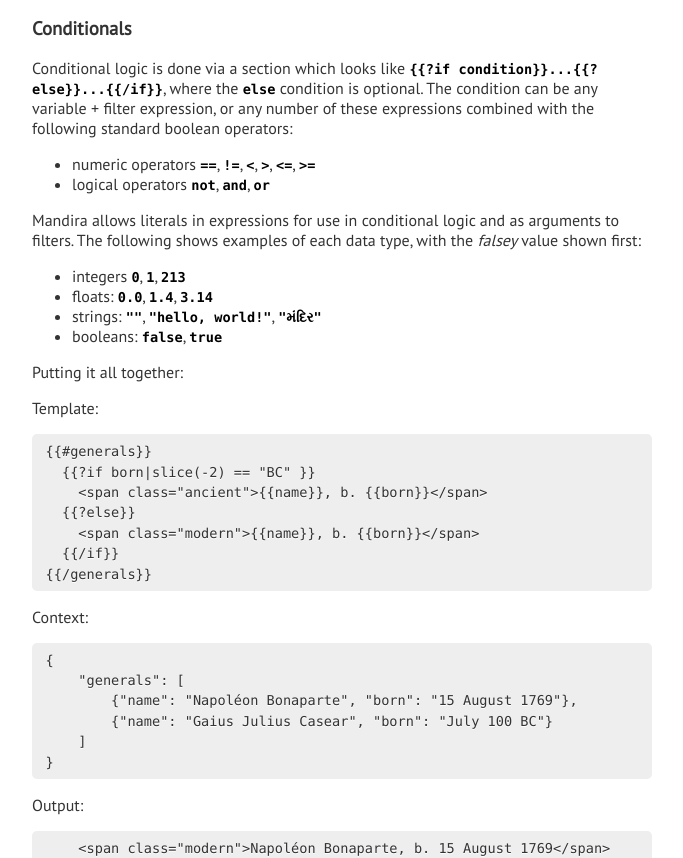
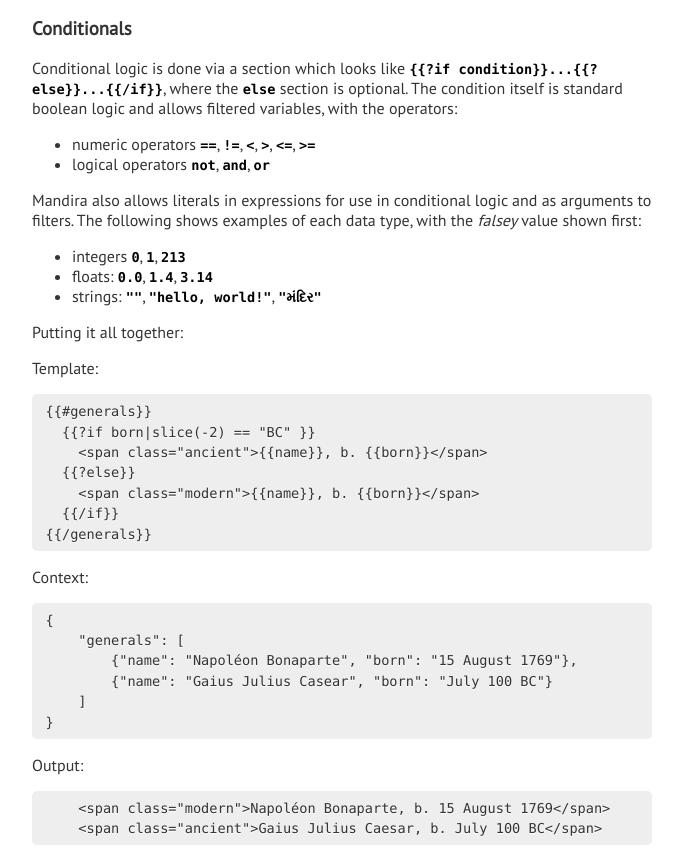
Before and after one commit to jmoiron/mandira, a plain HTML site: page index.html in a window 1280 px wide. Shown: the part 3552-4410 px from the top of the page, without its empty margins (298-981 px from the left). Drawn offline with Linux system fonts and the light colour scheme; a script that the page names is missing.

Commit message:
update documentation to get rid of unnecessary boolean literals

```diff
--- a/index.html
+++ b/index.html
@@ -183,17 +183,16 @@ b. 15 August 1769, d. 5 May 1821
 </pre>
 
 <h3>Conditionals</h3>
-<p>Conditional logic is done via a section which looks like <code>{{?if condition}}...{{?else}}...{{/if}}</code>, where the <code>else</code> condition is optional.  The condition can be any variable + filter expression, or any number of these expressions combined with the following standard boolean operators:</p>
+<p>Conditional logic is done via a section which looks like <code>{{?if condition}}...{{?else}}...{{/if}}</code>, where the <code>else</code> section is optional.  The condition itself is standard boolean logic and allows filtered variables, with the operators:</p>
 <ul>
 <li>numeric operators <code>==</code>, <code>!=</code>, <code>&lt;</code>, <code>&gt;</code>, <code>&lt;=</code>, <code>&gt;=</code></li>
 <li>logical operators <code>not</code>, <code>and</code>, <code>or</code></li>
 </ul>
-<p>Mandira allows literals in expressions for use in conditional logic and as arguments to filters.  The following shows examples of each data type, with the <em>falsey</em> value shown first:</p>
+<p>Mandira also allows literals in expressions for use in conditional logic and as arguments to filters.  The following shows examples of each data type, with the <em>falsey</em> value shown first:</p>
 <ul>
 <li>integers <code>0</code>, <code>1</code>, <code>213</code></li>
 <li>floats: <code>0.0</code>, <code>1.4</code>, <code>3.14</code></li>
 <li>strings: <code>""</code>,  <code>"hello, world!"</code>, <code>"મંદિર"</code></li>
-<li>booleans: <code>false</code>, <code>true</code></li>
 </ul>
 <p>Putting it all together:</p>
 <p>Template:</p>
```
Also changed, not shown: 1 other file.
